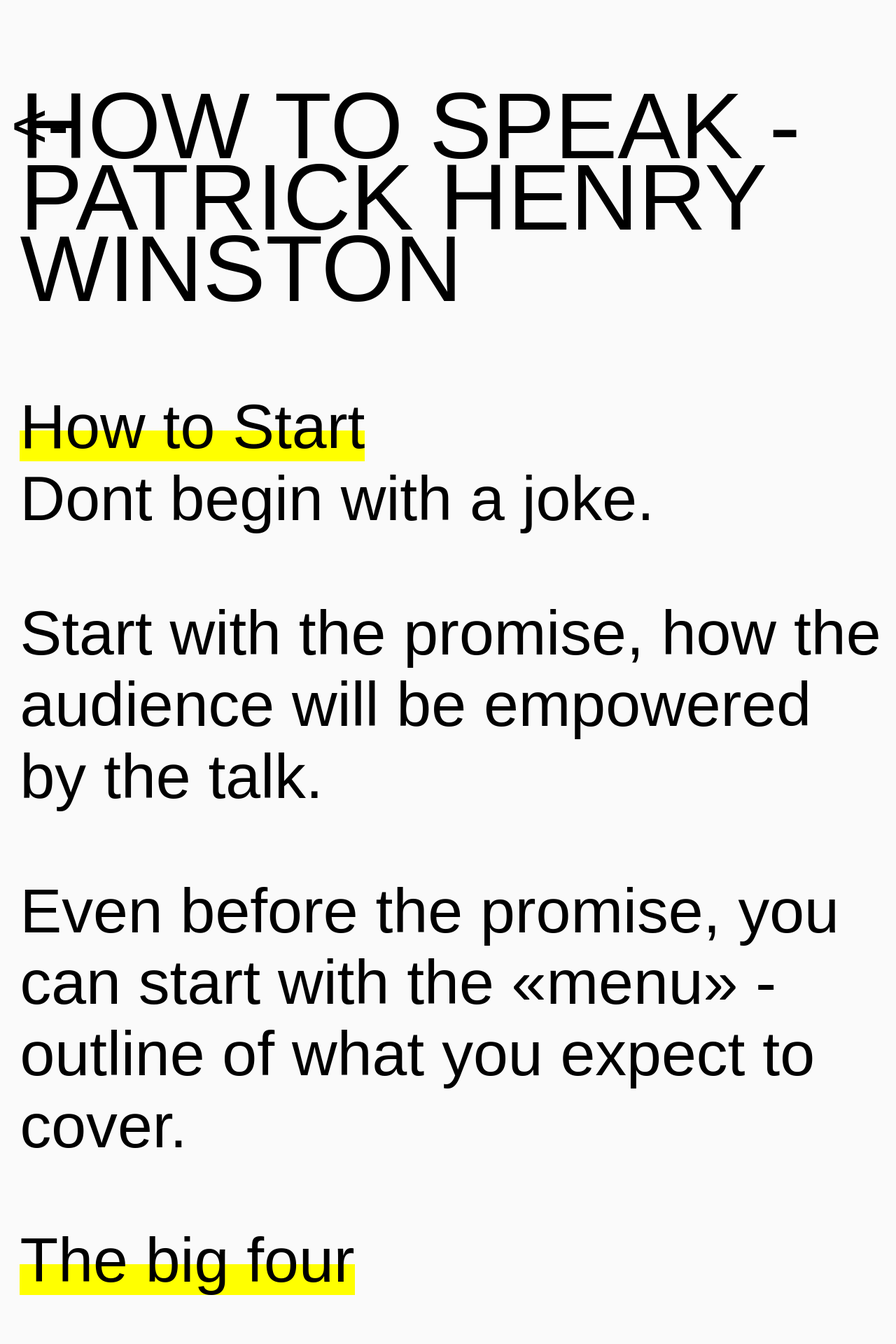
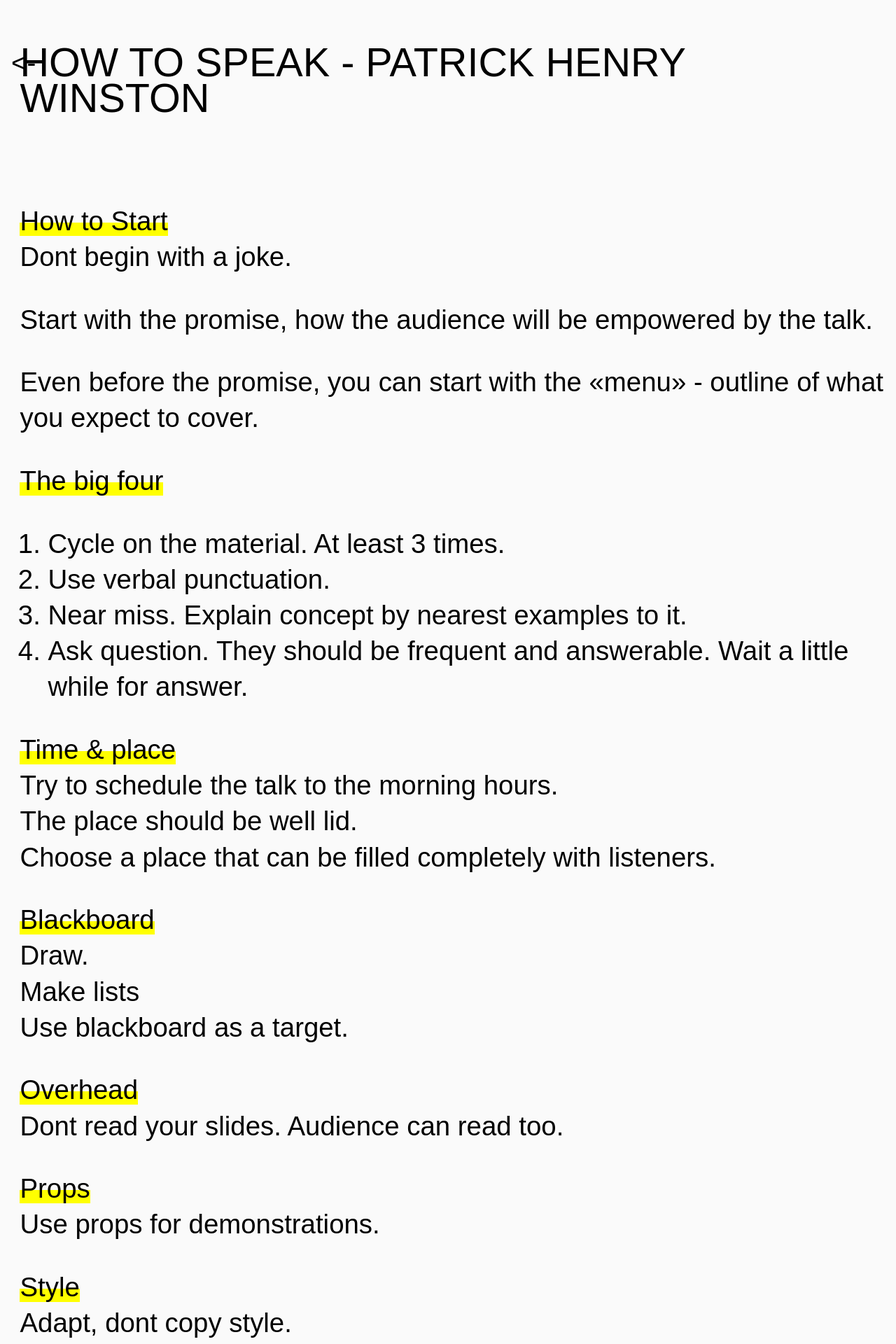
Before and after one commit to geravolobuev/geravolobuev, a Jekyll site: the page built from _posts/2021-10-28-how-to-speak-winston.md, in a window 1280 px wide. Shown: the top 1920 px of the page at 70% size. Built offline with Jekyll 4.4.1, drawn with Linux system fonts in a browser that asks for light colours.

Commit message:
Update styles.html

```diff
--- a/_includes/styles.html
+++ b/_includes/styles.html
@@ -78,8 +78,8 @@
     }
 
 	.blog-post {
-	font-size: 7vw;
-	line-height: 8vw;
+	font-size: 3vw;
+	line-height: 4vw;
 	}
 
 strong {
```
